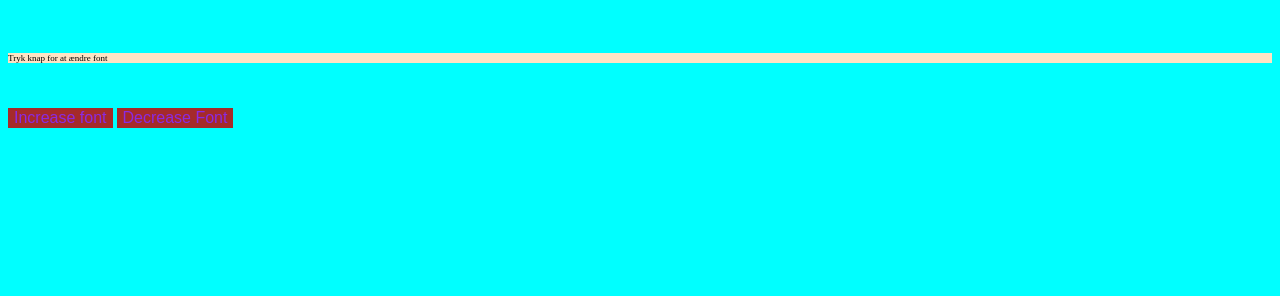
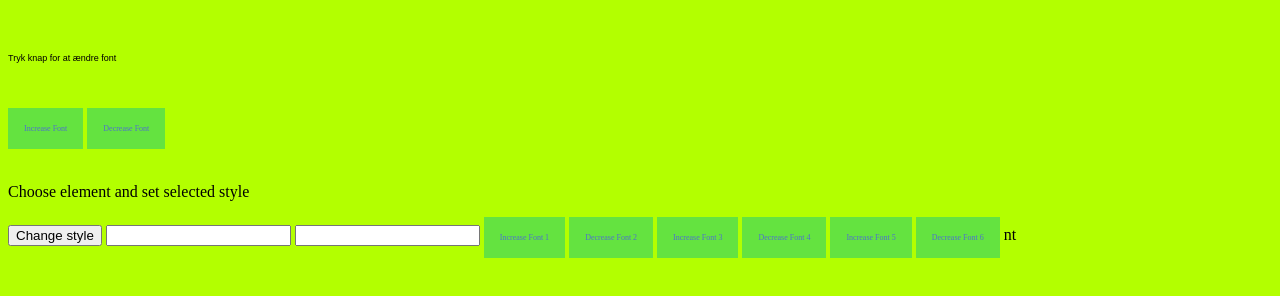
Before and after one commit to MalikKtK/setclassnamev1, a plain HTML site: page index.html in a window 1280 px wide. Both pictures are taken after a click on the button "Decrease Font". Drawn offline with Linux system fonts and the light colour scheme.

Commit message:
huoasdnoeaihfnqek pqfinolqpfnm

```diff
--- a/css/style.css
+++ b/css/style.css
@@ -1,15 +1,18 @@
 body {
-    background-color: aqua;
+    background-color: #b3ff00;
 }
 
 .btn2 {
-    border: none;
-    background-color: brown;
-    color: blueviolet;
-    font-size: 1em;
+    border:none;
+    background-color: #64e340;
+    color: #4f72cb;
+    font-size: 8px;
+    font-family: inherit;
+    padding: 1rem 1rem;
     cursor: pointer;
 }
 
 .first {
-    background-color: bisque;
+    font-family: Arial;
+    font-size: 10px;
 }
--- a/index.html
+++ b/index.html
@@ -11,8 +11,23 @@
 <p class="first">Tryk knap for at ændre font</p>
 <br>
 <br>
-<button class="btn2 pbIncrease">Increase font</button>
+<button class="btn2 pbIncrease">Increase Font</button>
 <button class="btn2 pbDecrease">Decrease Font</button>
+<br>
+<br>
+<p>Choose element and set selected style</p>
+<button id="pbSetStyle">Change style</button>
+<input id="elementName" type="text"/>
+<input id="styleName" type="text"/>
+
+<button class="btn2 pb1">Increase Font 1</button>
+<button class="btn2 pb2">Decrease Font 2</button>
+<button class="btn2 pb3">Increase Font 3</button>
+<button class="btn2 pb4">Decrease Font 4</button>
+<button class="btn2 pb5">Increase Font 5</button>
+<button class="btn2 pb6">Decrease Font 6</button>
+
+nt</button>
 
 <script src="js/increaseDecrease.js"></script>
 
--- a/js/increaseDecrease.js
+++ b/js/increaseDecrease.js
@@ -1,34 +1,36 @@
 console.log("jeg er i inc font")
-const ptag = document.querySelector(".first");
+
+const ptag = document.querySelector(".first")
 console.log(ptag)
 
-let fontSize = 10;
+let fontsize = 10;
 
 function increaseFont(e) {
-    console.log("jeg er i inc font")
-    fontSize++;
-    ptag.style.fontSize = fontSize + "px";
-
+    console.log("set font")
+    fontsize++;
+    ptag.style.fontSize = fontsize + "px"
 }
 
 function decreaseFont(e) {
-    console.log("jeg er i dec font")
-    fontSize--;
-    ptag.style.fontSize = fontSize + "px";
+    console.log("set font")
+    fontsize--;
+    ptag.style.fontSize = fontsize + "px"
 }
 
 function testEscapePressed(e) {
     console.log(e)
-    if (e.key === "Escape") {
-        fontSize = 10;
-        ptag.style.fontSize = fontSize + "px"
+    if (e.key === 'Escape') {
+        fontsize = 10
+        ptag.style.fontSize = fontsize + "px"
     }
 }
 
+
 const pbIncrease = document.querySelector(".pbIncrease")
-pbIncrease.addEventListener("click", increaseFont)
+pbIncrease.addEventListener('click', increaseFont)
 
 const pbDecrease = document.querySelector(".pbDecrease")
-pbDecrease.addEventListener("click", decreaseFont)
+pbDecrease.addEventListener('click', decreaseFont)
 
-document.addEventListener("keydown", e => testEscapePressed(e))
+
+document.addEventListener('keydown', e => testEscapePressed(e))
```
Also changed, not shown: js/setclassname.js (added, +11 -0 lines).
